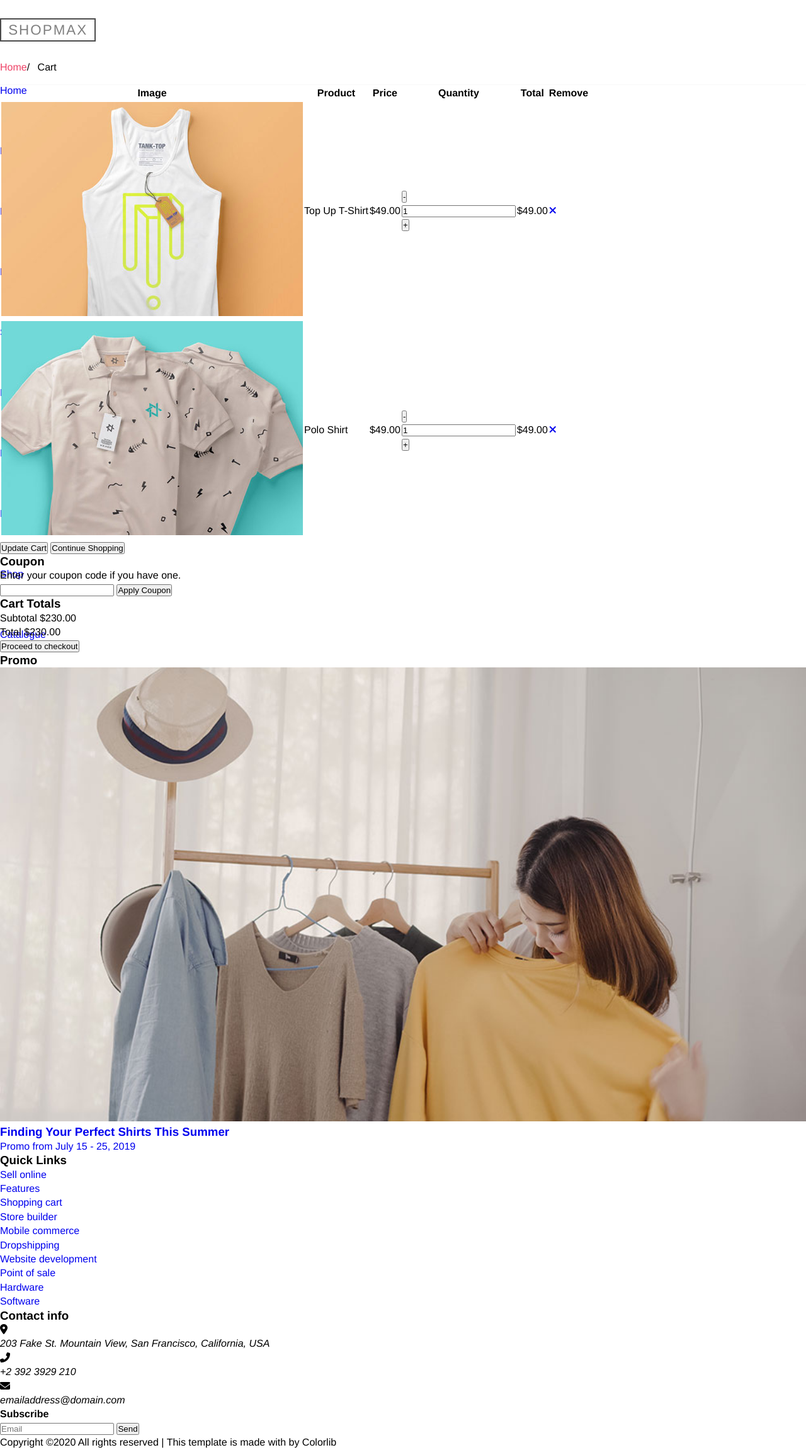
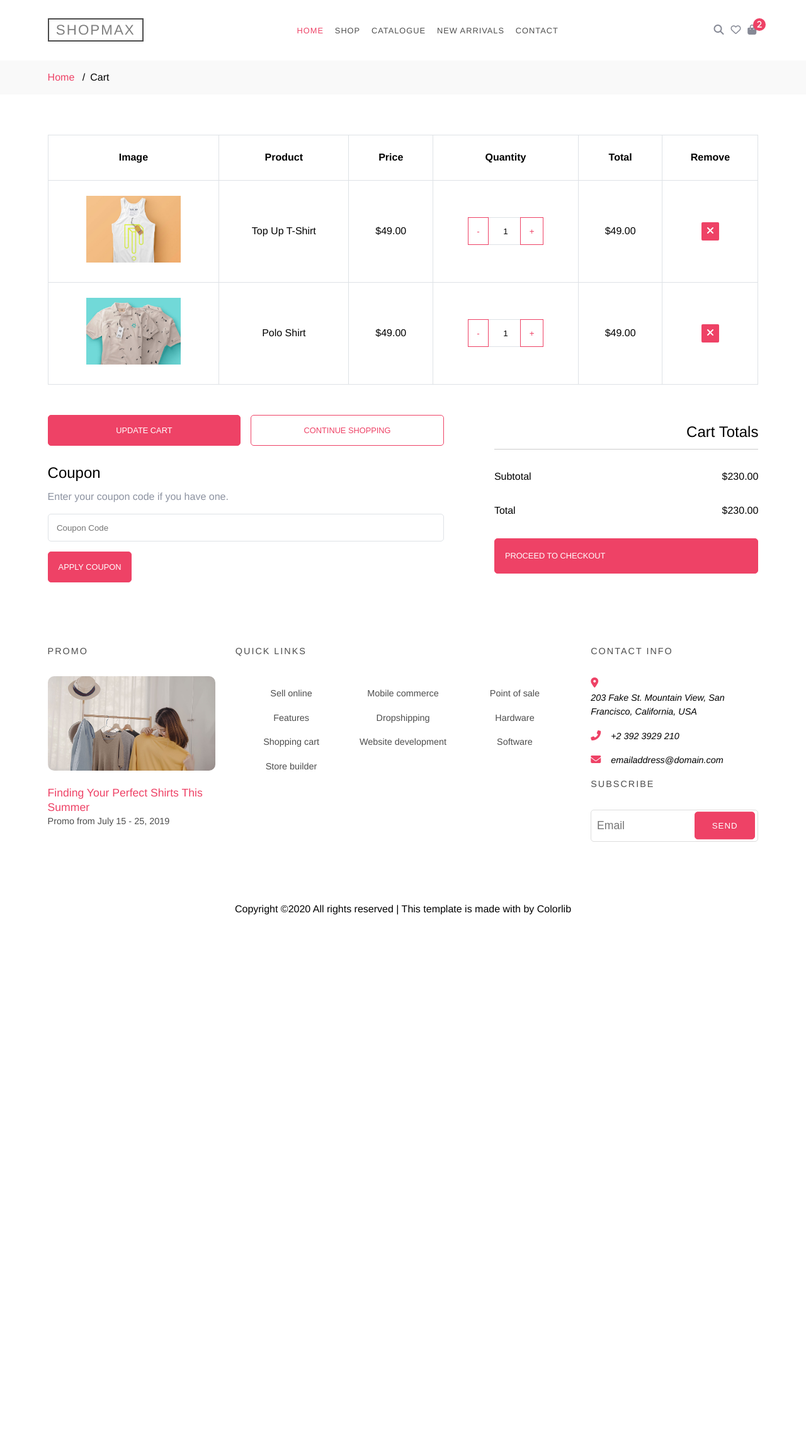
Before and after one commit to MarcosQuaOli/ShopMax, a PHP site: page /cart.html in a window 1280 px wide. Shown: the whole page at 63% size. After the commit the page ends 1453 px from the top, so only its background shows below. Run offline with PHP 8.4, Linux system fonts and the light colour scheme; some libraries are stand-ins or nearby versions.

Commit message:
Add styles and classes to cart.html

```diff
--- a/cart.html
+++ b/cart.html
@@ -17,15 +17,14 @@
 	</head>
 
 	<body>
-		<header class="header">
-			<div>
-				<h1><a href="#">Shopmax</a></h1>
+		<header class="header container">
+			<h1><a href="index.html">Shopmax</a></h1>
 
-				<nav>
+			<nav class="header__navbar">
 				<ul>
-						<li><a href="index.html">Home</a>
-							<ul>
-								<li><a href="#">Menu One</a></li>
+					<li><a class="actived" href="index.html">Home</a>
+						<ul class="dropdown">
+							<li><a href="about.html">About</a></li>
 							<li><a href="#">Menu Two</a></li>
 							<li><a href="#">Menu Three</a></li>
 							<li><a href="#">Sub Menu</a>
@@ -44,22 +43,23 @@
 				</ul>
 			</nav>
 
-				<div>
+			<div class="header__icons">
 				<a href="#"><i class="fas fa-search"></i></a>
 				<a href="#"><i class="far fa-heart"></i></a>
-					<a href="#"><i class="fas fa-shopping-bag"><span>2</span></i></a>
+				<a href="#" class="bag"><i class="fas fa-shopping-bag"><span>2</span></i></a>
 				<button><i class="fas fa-bars"></i></button>
-				</div>
 			</div>
 		</header>
 
-		<section class="page">
-			<a href="index.html">Home</a>/
-			<span>Cart</span>
+		<section class="page page-check">
+			<div class="container">
+				<a href="index.html">Home</a>
+				<span>/</span>Cart
+			</div>
 		</section>
 
-		<section class="cart">
-			<div>
+		<section class="cart container">
+			<div class="cart__table">
 				<table>
 					<tr>
 						<th>Image</th>
@@ -75,13 +75,11 @@
 						<td>Top Up T-Shirt</td>
 						<td>$49.00</td>
 						<td>
-							<div>
+							<div class="table-btn">
 								<button>-</button>
-							</div>
 
 								<input type="text" value="1">
 
-							<div>
 								<button>+</button>
 							</div>
 						</td>
@@ -94,13 +92,11 @@
 						<td>Polo Shirt</td>
 						<td>$49.00</td>
 						<td>
-							<div>
+							<div class="table-btn">
 								<button>-</button>
-							</div>
 
 								<input type="text" value="1">
 
-							<div>
 								<button>+</button>
 							</div>
 						</td>
@@ -110,34 +106,34 @@
 				</table>
 			</div>
 
+			<div class="cart__total">
 				<div>
-				<div>
-					<div>
+					<div class="total-btn">
 						<button>Update Cart</button>
 						<button>Continue Shopping</button>
 					</div>
 
-					<div>
+					<div class="total-coupon">
 						<h3>Coupon</h3>
 						<p>Enter your coupon code if you have one.</p>
-						<input type="text">
+						<input type="text" placeholder="Coupon Code">
 						<button>Apply Coupon</button>
 					</div>
 				</div>
 
-				<div>
+				<div class="total-check">
 					<h3>Cart Totals</h3>
 					<p>Subtotal <span>$230.00</span></p>
 					<p>Total <span>$230.00</span></p>
 
-					<button>Proceed to checkout</button>
+					<a href="checkout.html">Proceed to checkout</a>
 				</div>
 			</div>
 		</section>
 
-		<footer class="footer">
-			<div>
-				<div>
+		<footer class="footer container">
+			<div class="footer__container">
+				<div class="footer__content">
 					<h3>Promo</h3>
 					<a href="#"><img src="images/about_1.jpg"></a>
 					<a href="#">
@@ -146,9 +142,10 @@
 					</a>
 				</div>
 
-				<div>
+				<div class="footer__links">
 					<h3>Quick Links</h3>
 
+					<div class="footer__links__grid">
 						<div>
 							<ul>
 								<li><a href="#">Sell online</a></li>
@@ -174,24 +171,33 @@
 							</ul>
 						</div>
 					</div>
+				</div>
+
+				<div class="footer__contact">
+					<h3>Contact info</h3>
 
 					<div>
-					<h3>Contact info</h3>
-
 						<i class="fas fa-map-marker-alt"></i><address>203 Fake St. Mountain View, San Francisco, California, USA</address>
-					<i class="fas fa-phone-alt"></i><address>+2 392 3929 210</address>
-					<i class="fas fa-envelope"></i><address>emailaddress@domain.com</address>
-
-					<h4>Subscribe</h4>
+					</div>
 
 					<div>
+						<i class="fas fa-phone-alt"></i><address>+2 392 3929 210</address>
+					</div>
+
+					<div>
+						<i class="fas fa-envelope"></i><address>emailaddress@domain.com</address>
+					</div>
+
+					<h3>Subscribe</h3>
+
+					<div class="footer__contact__form">
 						<input type="email" placeholder="Email">
 						<input type="submit" value="Send">
 					</div>
 				</div>
 			</div>
 
-			<div>
+			<div class="footer__copy">
 				<p>Copyright ©2020 All rights reserved | This template is made with  by Colorlib</p>
 			</div>
 		</footer>
--- a/css/style.css
+++ b/css/style.css
@@ -661,4 +661,113 @@ body {
       border: none;
       border-radius: 5px; }
 
+/*----------Cart style----------*/
+.cart {
+  margin-top: 3rem;
+  margin-bottom: 6rem; }
+  .cart__table {
+    overflow-x: auto; }
+    .cart__table table {
+      border-collapse: collapse;
+      width: 100%;
+      margin: 1em 0;
+      text-align: center; }
+      .cart__table table img {
+        max-width: 150px; }
+      .cart__table table th, .cart__table table td {
+        padding: 1.5em;
+        border: 1px solid #dee2e6;
+        text-align: center; }
+      .cart__table table a {
+        display: inline-block;
+        padding: 0.2em 0.5em;
+        color: #fff;
+        background-color: #ee4266;
+        border-radius: 2px; }
+        .cart__table table a:hover {
+          background-color: #ef4266; }
+      .cart__table table .table-btn {
+        position: relative;
+        max-width: 120px;
+        left: 50%;
+        transform: translateX(-50%); }
+        .cart__table table .table-btn button {
+          border: 1px solid #ee4266;
+          color: #ee4266;
+          background-color: #fff;
+          cursor: pointer;
+          transition: .2s ease-in-out;
+          position: absolute;
+          top: 0;
+          bottom: 0;
+          padding: 0 1em; }
+          .cart__table table .table-btn button:hover {
+            color: #fff;
+            background-color: #ee4266; }
+        .cart__table table .table-btn button:first-child {
+          left: 0; }
+        .cart__table table .table-btn button:last-child {
+          right: 0; }
+        .cart__table table .table-btn input {
+          padding: 1em;
+          text-align: center;
+          max-width: 120px;
+          border: 1px solid #dee2e6; }
+  .cart__total {
+    display: grid;
+    grid-gap: 1em 5em;
+    margin: 2em 0; }
+    @media (min-width: 992px) {
+      .cart__total {
+        grid-template-columns: 3fr 2fr; } }
+    .cart__total h3 {
+      font-weight: 400;
+      font-size: 1.5rem;
+      margin-bottom: 1rem; }
+    .cart__total button, .cart__total a {
+      background-color: #ee4266;
+      color: #fff;
+      padding: 1rem;
+      border: none;
+      border-radius: 5px;
+      text-transform: uppercase;
+      font-size: 0.8rem;
+      cursor: pointer;
+      transition: .2s ease-in-out;
+      border: 1px solid #ee4266; }
+      .cart__total button:hover, .cart__total a:hover {
+        background-color: #ef4266; }
+    .cart__total .total-btn {
+      display: grid;
+      grid-template-columns: repeat(auto-fit, minmax(250px, 1fr));
+      grid-gap: 1em;
+      margin-bottom: 2em; }
+      .cart__total .total-btn button:last-child {
+        background-color: #fff;
+        color: #ee4266; }
+        .cart__total .total-btn button:last-child:hover {
+          background-color: #ee4266;
+          color: #fff; }
+    .cart__total .total-coupon p {
+      color: #8c92a0; }
+    .cart__total .total-coupon input {
+      width: 100%;
+      padding: 1em;
+      border: 1px solid #dee2e6;
+      border-radius: 5px;
+      margin: 1rem 0; }
+    .cart__total .total-check h3 {
+      text-align: right;
+      border-bottom: 1px solid #ccc;
+      padding: 1rem 0; }
+    .cart__total .total-check p {
+      margin: 2rem 0;
+      position: relative; }
+      .cart__total .total-check p span {
+        position: absolute;
+        right: 0; }
+    .cart__total .total-check a {
+      display: block;
+      margin: 1rem 0; }
+
 /*# sourceMappingURL=style.css.map */
--- a/sass/style.scss
+++ b/sass/style.scss
@@ -955,3 +955,168 @@
 		}
 	}
 }
+
+/*----------Cart style----------*/
+.cart {
+	margin-top: 3rem;
+	margin-bottom: 6rem;
+
+	&__table {
+		overflow-x: auto;
+
+		table {
+			border-collapse: collapse;
+			width: 100%;
+			margin: 1em 0;
+			text-align: center;
+
+			img {
+				max-width: 150px;
+			}
+
+			th, td {
+				padding: 1.5em;
+				border: 1px solid #dee2e6;
+				text-align: center;
+			}
+
+			a {
+				display: inline-block;
+				padding: 0.2em 0.5em;
+				color: #fff;
+				background-color: $color-primary;
+				border-radius: 2px;
+
+				&:hover {
+					background-color: #ef4266;
+				}
+			}
+
+			.table-btn {
+				position: relative;
+				max-width: 120px;
+				left: 50%;
+				transform: translateX(-50%);
+
+				button {
+					border: 1px solid $color-primary;
+					color: $color-primary;
+					background-color: #fff;
+					cursor: pointer;
+					transition: .2s ease-in-out;
+					position: absolute;
+					top: 0;
+					bottom: 0;
+					padding: 0 1em;
+
+					&:hover {
+						color: #fff;
+						background-color: $color-primary;
+					}
+				}
+
+				button:first-child {
+					left: 0;
+				}
+
+				button:last-child {
+					right: 0;
+				}
+
+				input {
+					padding: 1em;
+					text-align: center;
+					max-width: 120px;
+					border: 1px solid #dee2e6;
+				}
+			}
+		}
+	}
+
+	&__total {
+		display: grid;
+		grid-gap: 1em 5em;
+		margin: 2em 0;
+
+		@media (min-width: 992px) {
+			grid-template-columns: 3fr 2fr;
+		}
+
+		h3 {
+			font-weight: 400;
+			font-size: 1.5rem;
+			margin-bottom: 1rem;
+		}
+
+		button, a {
+			background-color: $color-primary;
+			color: #fff;
+			padding: 1rem;
+			border: none;
+			border-radius: 5px;
+			text-transform: uppercase;
+			font-size: 0.8rem;
+			cursor: pointer;
+			transition: .2s ease-in-out;
+			border: 1px solid $color-primary;
+
+			&:hover {
+				background-color: #ef4266;
+			}
+		}
+
+		.total-btn {
+			display: grid;
+			grid-template-columns: repeat(auto-fit, minmax(250px, 1fr));
+			grid-gap: 1em;
+			margin-bottom: 2em;
+
+			button:last-child {
+				background-color: #fff;
+				color: $color-primary;
+
+				&:hover {
+					background-color: $color-primary;
+					color: #fff;
+				}
+			}
+		}
+
+		.total-coupon {
+			p {
+				color: #8c92a0;
+			}
+
+			input {
+				width: 100%;
+				padding: 1em;
+				border: 1px solid #dee2e6;
+				border-radius: 5px;
+				margin: 1rem 0;
+			}
+		}
+
+		.total-check {
+			h3 {
+				text-align: right;
+				border-bottom: 1px solid #ccc;
+				padding: 1rem 0;
+			}
+
+			p {
+				margin: 2rem 0;
+				position: relative;
+
+				span {
+					position: absolute;
+					right: 0;
+				}
+			}
+
+			a {
+				display: block;
+				margin: 1rem 0;
+			}
+		}
+	}
+}
```
Also changed, not shown: 1 other file. Lines whose indentation alone changed are shown as unchanged.
